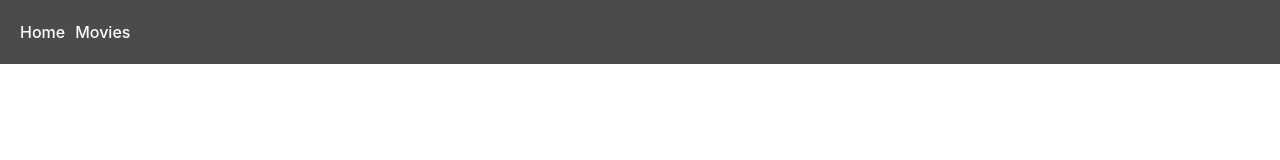
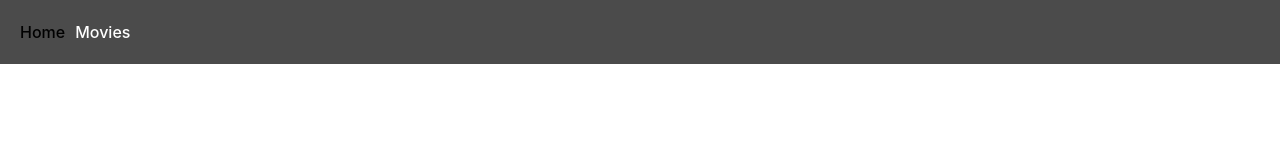
Before and after one commit to Yevheniia-narizhna/goit-react-hw-05, a React (Vite) app: page / in a window 1280 px wide. Shown: the top 160 px of the page. Built offline with nearby package versions, Linux system fonts and the light colour scheme.

Commit message:
navigation

```diff
--- a/package.json
+++ b/package.json
@@ -10,6 +10,8 @@
     "preview": "vite preview"
   },
   "dependencies": {
+    "axios": "^1.7.7",
+    "clsx": "^2.1.1",
     "react": "^18.3.1",
     "react-dom": "^18.3.1",
     "react-router-dom": "^6.26.2"
--- a/src/components/Navigation/Navigation.jsx
+++ b/src/components/Navigation/Navigation.jsx
@@ -1,10 +1,18 @@
 import { NavLink } from "react-router-dom";
 import s from "./Navigation.module.css";
+import clsx from "clsx";
 export default function Navigation() {
+  const buildLinkClass = ({ isActive }) => {
+    return clsx(s.link, isActive && s.active);
+  };
   return (
     <div className={s.header}>
-      <NavLink to="/">Home</NavLink>
-      <NavLink to="/movies">Movies</NavLink>
+      <NavLink className={buildLinkClass} to="/">
+        Home
+      </NavLink>
+      <NavLink className={buildLinkClass} to="/movies">
+        Movies
+      </NavLink>
     </div>
   );
 }
--- a/src/components/Navigation/Navigation.module.css
+++ b/src/components/Navigation/Navigation.module.css
@@ -8,3 +8,9 @@
   width: 100%;
   background-color: rgb(75, 75, 75);
 }
+.link {
+  color: #fff;
+}
+.active {
+  color: black;
+}
--- a/src/components/index.css
+++ b/src/components/index.css
@@ -18,10 +18,10 @@ a {
   color: #fff;
   text-decoration: inherit;
 }
-a:hover,
+/* a:hover,
 a:focus {
   color: rgb(179, 179, 179);
-}
+} */
 
 body {
   margin: 0;
@@ -47,9 +47,9 @@ button {
   cursor: pointer;
   transition: border-color 0.25s;
 }
-button:hover {
+/* button:hover {
   border-color: rgb(179, 179, 179);
-}
+} */
 button:focus,
 button:focus-visible {
   outline: 4px auto -webkit-focus-ring-color;
@@ -60,11 +60,11 @@ button:focus-visible {
     color: #213547;
     background-color: #ffffff;
   }
-  a:hover,
+  /* a:hover,
   a:focus {
     color: rgb(179, 179, 179);
   }
   button {
     background-color: #f9f9f9;
-  }
+  } */
 }
```
Also changed, not shown: src/components/Api/Api.jsx (added, +14 -0 lines), src/Api/Api.jsx (deleted), 1 other file (tests, documents, lock files or other folders).
